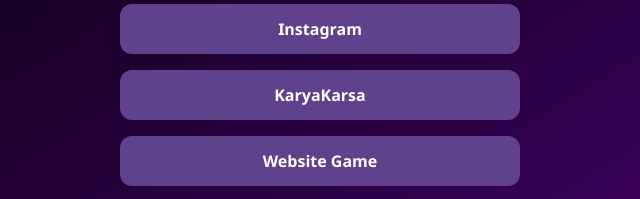
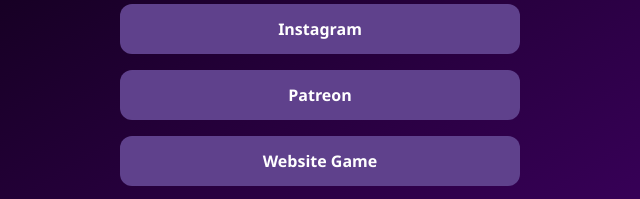
Before and after one commit to Razel4444/link, a plain HTML site: page index.html in a window 1280 px wide. Shown: the part 235-434 px from the top of the page, 320-960 px from the left. Drawn offline with Linux system fonts and the light colour scheme.

Commit message:
Update index.html

```diff
--- a/index.html
+++ b/index.html
@@ -69,7 +69,7 @@
 
   <div class="linktree-container">
     <a href="https://www.instagram.com/amazing_asupan?igsh=YWpzN3lreXg0NGI4" target="_blank">Instagram</a>
-    <a href="https://karyakarsa.com/kafukidanger" target="_blank">KaryaKarsa</a>
+    <a href="patreon.com/KaikiFermilion" target="_blank">Patreon</a>
     <a href="https://gameamzing.wordpress.com/">Website Game</a>
     <a href="https://hanimeindo.wordpress.com/">Website Anime</a>
     <a href="https://www.facebook.com/share/1DBE8yiv2L/">Facebook</a>
```
